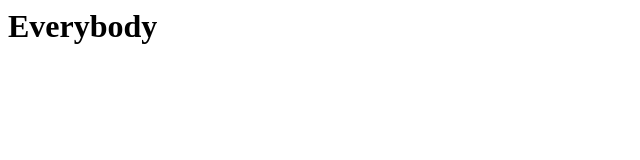
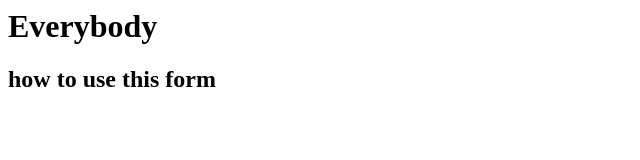
Before and after one commit to SivanesanT/testrender1, a plain HTML site: page index.html in a window 1280 px wide. Shown: the whole page, without its empty margins (0-640 px from the left). Drawn offline with Linux system fonts and the light colour scheme.

Commit message:
Update index.html

```diff
--- a/index.html
+++ b/index.html
@@ -1,5 +1,6 @@
 <html>
   <head><title>Helo test</title></head><body>
     <h1>Everybody</h1>
+<h2>how to use this form<h2>
   </body>
 </html>
```
